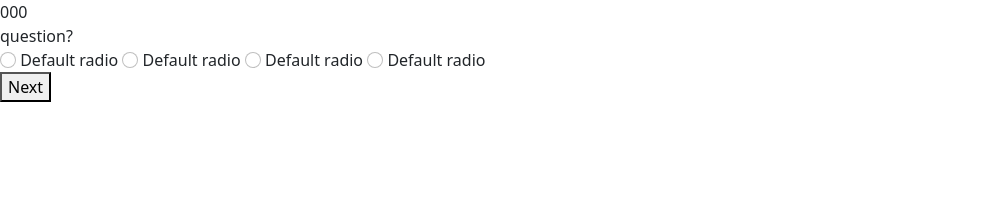
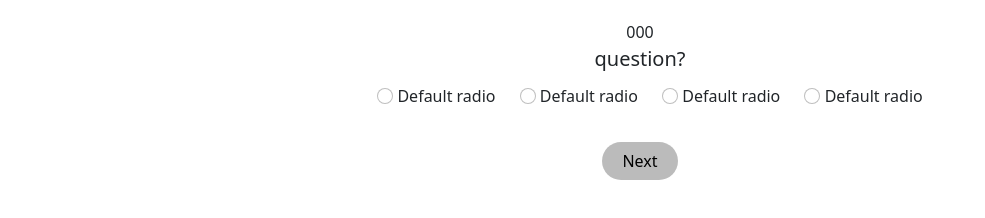
Before and after one commit to innatepanda/javascript-quiz, a plain HTML site: page quiz.html in a window 1280 px wide. Shown: the whole page, without its empty margins (0-985 px from the left). Drawn offline with nearby package versions, Linux system fonts and the light colour scheme; no server answers.

Commit message:
Animation added on btn

```diff
--- a/homepage.css
+++ b/homepage.css
@@ -6,7 +6,7 @@
     font-family:'Montserrat',sans-seriff;
 }
 body{
-    background:
+
 }
 .cards{
     max-width:1100px;
--- a/quiz.html
+++ b/quiz.html
@@ -4,14 +4,15 @@
     <meta charset="UTF-8">
     <meta name="viewport" content="width=device-width, initial-scale=1.0">
     <link href="https://cdn.jsdelivr.net/npm/bootstrap@5.0.2/dist/css/bootstrap.min.css" rel="stylesheet" integrity="sha384-EVSTQN3/azprG1Anm3QDgpJLIm9Nao0Yz1ztcQTwFspd3yD65VohhpuuCOmLASjC" crossorigin="anonymous">
-
+    <link rel="stylesheet" href="style.css">
 
     <title>Quiz</title>
 </head>
 <body onload="getques()">
-
+    <div class="quiz">
         <div id="timer-text">000</div>
         <div id="ques-text" class="">question?</div>
+        <div class="r_btn">
             <input class="form-check-input" type="radio" name="op" id="1">
             <label class="form-check-label" for="1" id="option1">
                Default radio
@@ -28,8 +29,12 @@
             <label class="form-check-label" for="4" id="option4">
               Default radio
             </label>
+        </div>
+
         <br >
-<button onclick="changeQuestion()">Next</button>
+        <button onclick="changeQuestion()" class="next">Next</button>
+    </div>
+
 </body>
 <script src="allVariables.js"></script>
 </html>
--- a/style.css
+++ b/style.css
@@ -13,3 +13,31 @@
     padding-bottom: 40px;
     font-weight: lighter;
 }
+.quiz{
+    padding: 20px;
+    text-align: center;
+
+}
+#ques-text{
+    font-size: 20px;
+}
+.form-check-input{
+    margin-left: 20px;
+
+}
+.r_btn{
+    margin: 10px 0 10px 0;
+}
+.next{
+    border: none;
+    border-radius: 25px;
+    padding: 7px 20px 7px 20px;
+    background-color: rgb(187, 187, 187);
+    transition: all .3s ease;
+
+}
+.next:hover{
+    background-color: black;
+    color: white;
+    border-radius: 5px;
+}
```
Lines whose indentation alone changed are shown as unchanged.
